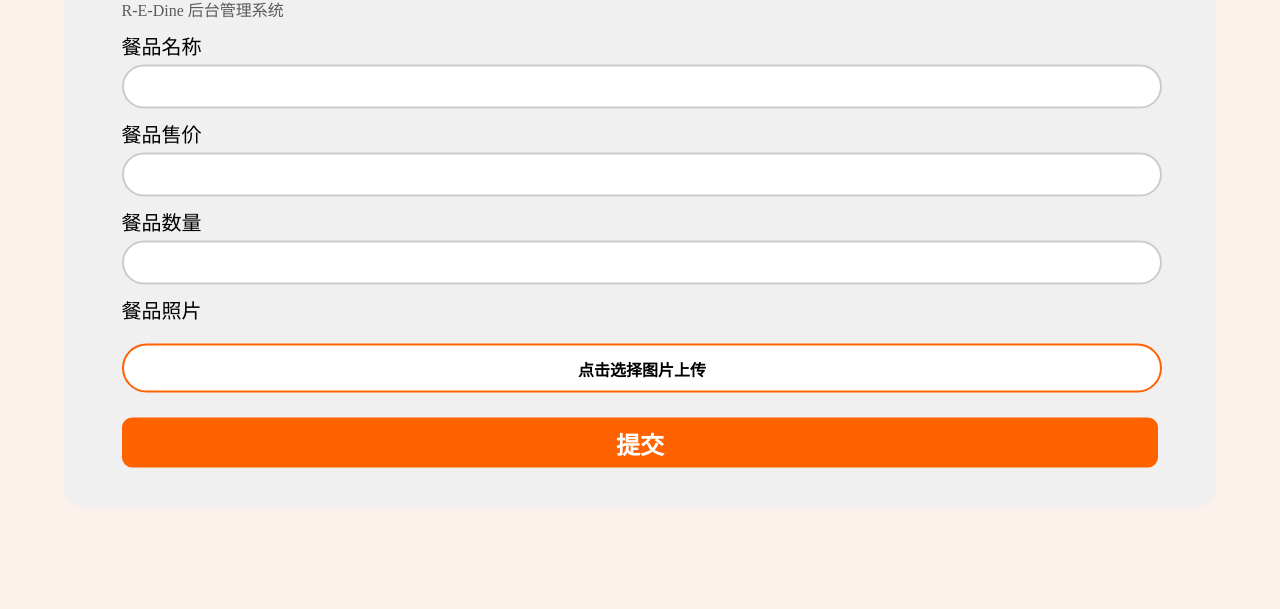
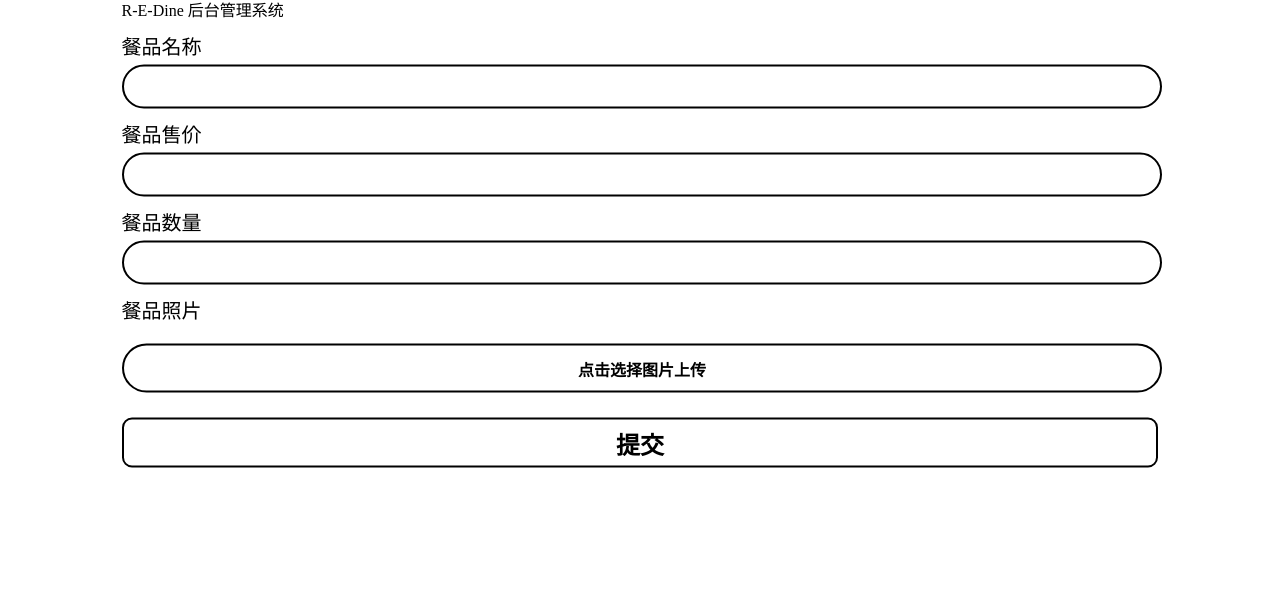
Before and after one commit to Tyuwwe/Web-Homework-Repo, an Electron app: page R-E-Dine/dining-add-old.html in a window 1280 px wide. Shown: the part 191-800 px from the top of the page. Drawn offline with Linux system fonts and the light colour scheme.

Commit message:
Update dining-add-old.html

```diff
--- a/R-E-Dine/dining-add-old.html
+++ b/R-E-Dine/dining-add-old.html
@@ -11,7 +11,7 @@
       content ="default-src 'self'; script-src 'self'; img-src 'self' blob: data:"
     />
     <meta name="viewport " content="width=device-width, initial-scale=1" />
-    <link rel="stylesheet" type="text/css" href="./css/general.css">
+  <link rel="stylesheet" type="text/css" href="./css/custom.css">
     <link rel="stylesheet" type="text/css" href="./css/dining.css">
     <title>RED 点餐配送系统 | 商家服务 添加菜品</title>
   </head>
```
